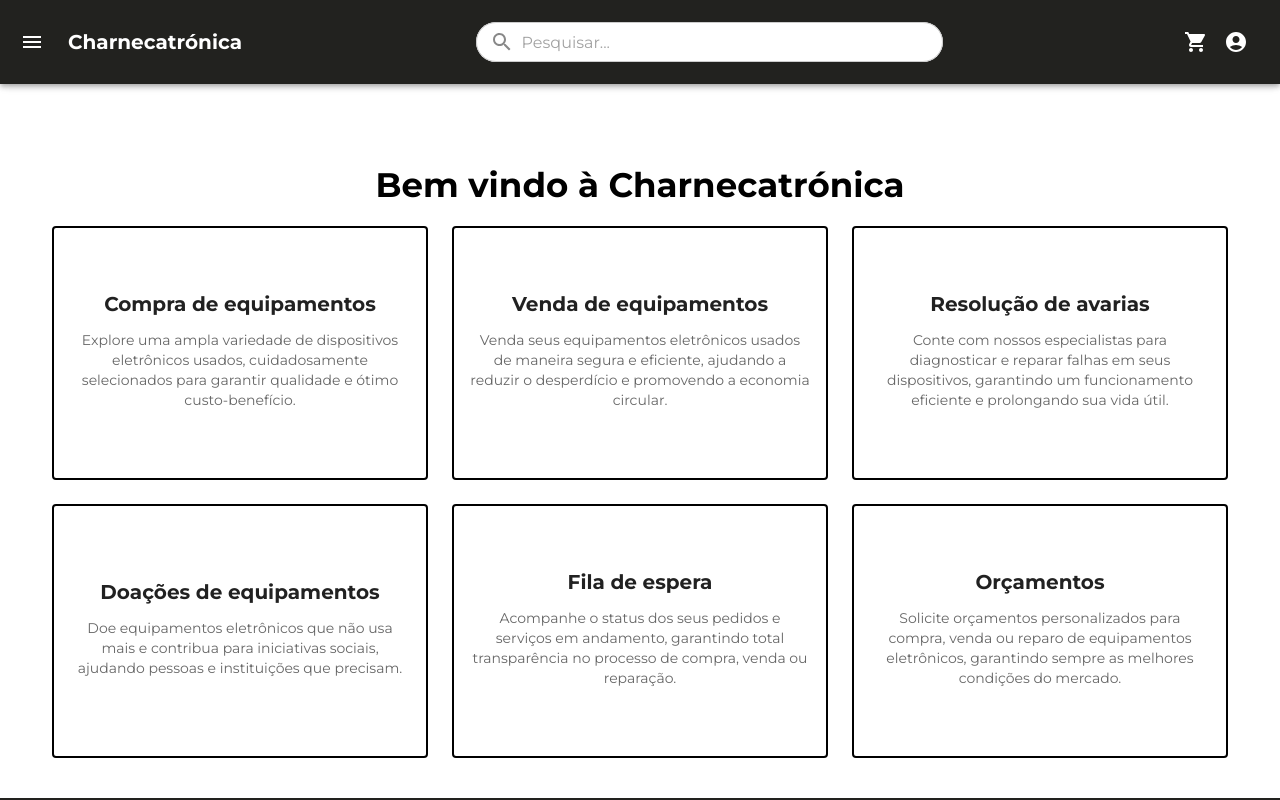
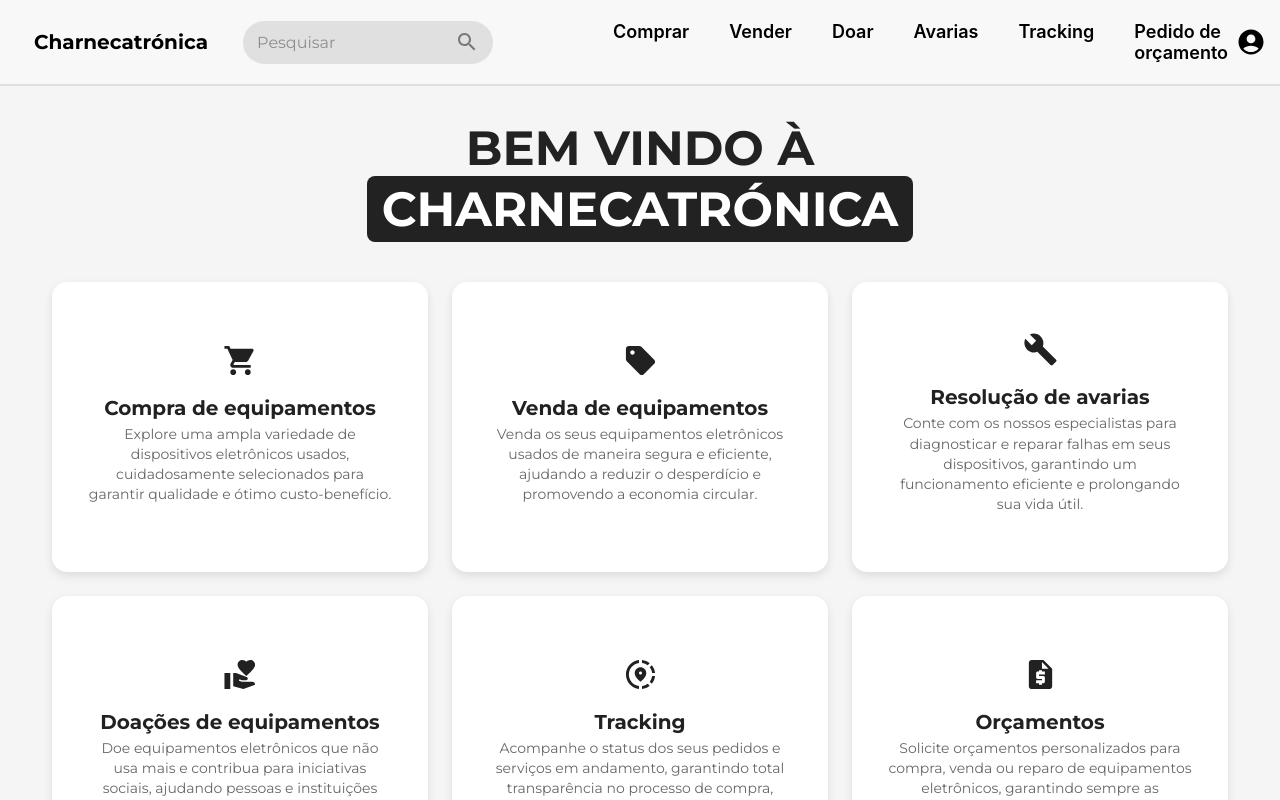
Before and after one commit to pedrorosa3/Charnecatronica, a React (Create React App) app in the folder projeto-grupo-9/: page / in a window 1280 px wide. Shown: the top 800 px of the page. Built offline with nearby package versions, Linux system fonts and the light colour scheme.

Commit message:
HomePage v2

```diff
--- a/projeto-grupo-9/src/Components/Header.js
+++ b/projeto-grupo-9/src/Components/Header.js
@@ -1,177 +1,185 @@
-import React, { useState, useRef, useEffect } from "react";
+import React, { useState } from "react";
 import {
   AppBar,
   Toolbar,
   Typography,
   IconButton,
-  Slide,
-  Paper,
-  List,
-  ListItem,
-  ListItemText,
-  Box,
   TextField,
   InputAdornment,
+  Box,
 } from "@mui/material";
 import SearchIcon from "@mui/icons-material/Search";
 import ShoppingCartIcon from "@mui/icons-material/ShoppingCart";
-import MenuIcon from "@mui/icons-material/Menu";
 import AccountCircleIcon from "@mui/icons-material/AccountCircle";
 import { Link } from "react-router-dom";
 
 const Header = () => {
-  const [menuOpen, setMenuOpen] = useState(false);
   const [searchTerm, setSearchTerm] = useState("");
-  const menuRef = useRef(null);
-
-  const toggleMenu = () => {
-    setMenuOpen((prev) => !prev);
-  };
-
-  // Fecha o menu ao clicar fora
-  useEffect(() => {
-    const handleClickOutside = (event) => {
-      if (menuRef.current && !menuRef.current.contains(event.target)) {
-        setMenuOpen(false);
-      }
-    };
-
-    if (menuOpen) {
-      document.addEventListener("mousedown", handleClickOutside);
-    } else {
-      document.removeEventListener("mousedown", handleClickOutside);
-    }
-
-    return () => {
-      document.removeEventListener("mousedown", handleClickOutside);
-    };
-  }, [menuOpen]);
 
   return (
-    <>
     <AppBar
       position="fixed"
-        sx={{ backgroundColor: "#22221F", padding: "10px 0", zIndex: 1301 }}
+      elevation={0}
+      sx={{
+        backgroundColor: "#F8F8F8",
+        padding: "10px 0",
+        borderBottom: "2px solid #E0E0E0",
+        width: "100vw",
+      }}
     >
       <Toolbar
         sx={{
           display: "flex",
           justifyContent: "space-between",
           alignItems: "center",
+          width: "100%",
         }}
       >
-          {/* Ícone do menu lateral */}
-          <IconButton
-            edge="start"
-            color="inherit"
-            aria-label="menu"
-            sx={{ mr: 2 }}
-            onClick={toggleMenu}
-          >
-            <MenuIcon sx={{ color: "#FFFFFF" }} />
-          </IconButton>
-
-          {/* Nome da Loja */}
+        {/*Box com os elementos todos*/}
+        <Box sx={{ display: "flex", alignItems: "center", width: "100%" }}>
           <Typography
             variant="h6"
-            component="div"
-            sx={{ fontWeight: "bold", color: "#FFFFFF" }}
+            fontWeight="bold"
+            sx={{ color: "#000", marginLeft: "10px", paddingRight: "35px" }}
           >
             Charnecatrónica
           </Typography>
 
-          {/* Barra de Pesquisa Centralizada */}
-          <Box
-            sx={{
-              flexGrow: 1,
-              display: "flex",
-              justifyContent: "center",
-              alignItems: "center",
-            }}
-          >
+          {/*SearchBar*/}
           <TextField
             variant="outlined"
-              placeholder="Pesquisar..."
+            placeholder="Pesquisar"
             size="small"
             value={searchTerm}
             onChange={(e) => setSearchTerm(e.target.value)}
             sx={{
-                backgroundColor: "#FFF",
+              backgroundColor: "#E0E0E0",
               borderRadius: "25px",
-                width: "50%", // Ajuste para alinhar com o título
-                minWidth: "400px", // Largura mínima para evitar distorções
-                maxWidth: "700px", // Largura máxima para manter proporção
+              width: "50%",
+              minWidth: "250px",
+              maxWidth: "700px",
+              marginRight: "20px",
               "& .MuiOutlinedInput-root": {
                 borderRadius: "25px",
                 "& fieldset": {
-                    borderColor: "#CCC",
+                  border: "none",
                 },
                 "&:hover fieldset": {
                   borderColor: "#AAA",
                 },
                 "&.Mui-focused fieldset": {
-                    borderColor: "#FFFFFF",
+                  borderColor: "#000",
+                },
+                "& input": {
+                  padding: "10px 14px",
                 },
               },
             }}
             InputProps={{
-                startAdornment: (
-                  <InputAdornment position="start">
-                    <SearchIcon sx={{ color: "#888" }} />
+              endAdornment: (
+                <InputAdornment position="end">
+                  <SearchIcon sx={{ color: "#777", cursor: "pointer" }} />
                 </InputAdornment>
               ),
             }}
           />
+
+          {/*Box que contem a "navbar"*/}
+          <Box
+            sx={{
+              display: "flex",
+              gap: "40px",
+              flexGrow: 1,
+              paddingLeft: "100px",
+            }}
+          >
+            <Link
+              to="/comprar"
+              style={{
+                textDecoration: "none",
+                color: "#000",
+                fontWeight: "600",
+                fontSize: "18px",
+              }}
+            >
+              Comprar
+            </Link>
+            <Link
+              to="/vender"
+              style={{
+                textDecoration: "none",
+                color: "#000",
+                fontWeight: "600",
+                fontSize: "18px",
+              }}
+            >
+              Vender
+            </Link>
+            <Link
+              to="/doar"
+              style={{
+                textDecoration: "none",
+                color: "#000",
+                fontWeight: "600",
+                fontSize: "18px",
+              }}
+            >
+              Doar
+            </Link>
+            <Link
+              to="/avarias"
+              style={{
+                textDecoration: "none",
+                color: "#000",
+                fontWeight: "600",
+                fontSize: "18px",
+              }}
+            >
+              Avarias
+            </Link>
+            <Link
+              to="/tracking"
+              style={{
+                textDecoration: "none",
+                color: "#000",
+                fontWeight: "600",
+                fontSize: "18px",
+              }}
+            >
+              Tracking
+            </Link>
+            <Link
+              to="/orcamento"
+              style={{
+                textDecoration: "none",
+                color: "#000",
+                fontWeight: "600",
+                fontSize: "18px",
+              }}
+            >
+              Pedido de orçamento
+            </Link>
           </Box>
 
-          {/* Ícones de Conta e Carrinho */}
-          <Box sx={{ display: "flex", alignItems: "center" }}>
+          {/*Box dos icones*/}
+          <Box
+            sx={{
+              display: "flex",
+              alignItems: "center",
+              gap: 1,
+              marginRight: "30px",
+            }}
+          >
             <IconButton color="inherit">
-              <ShoppingCartIcon sx={{ color: "#FFFFFF" }} />
+              <AccountCircleIcon sx={{ color: "#000", fontSize: "30px" }} />
             </IconButton>
             <IconButton color="inherit">
-              <AccountCircleIcon sx={{ color: "#FFFFFF" }} />
+              <ShoppingCartIcon sx={{ color: "#000", fontSize: "30px" }} />
             </IconButton>
+          </Box>
         </Box>
       </Toolbar>
     </AppBar>
-
-      {/* Espaço reservado para evitar sobreposição com o conteúdo */}
-      <Box sx={{ height: "64px" }} />
-
-      {/* Menu lateral que desliza suavemente */}
-      <Slide direction="down" in={menuOpen} mountOnEnter unmountOnExit>
-        <Paper
-          ref={menuRef}
-          elevation={4}
-          sx={{
-            position: "absolute",
-            top: "82px",
-            left: 0,
-            width: "250px",
-            backgroundColor: "#22221F",
-            zIndex: 1300,
-          }}
-        >
-          <List>
-            {["Início", "Comprar", "Vender", "Doar"].map((text, index) => (
-              <ListItem
-                button
-                key={index}
-                component={Link}
-                to={text.toLowerCase()}
-                onClick={() => setMenuOpen(false)}
-              >
-                <ListItemText
-                  primary={text}
-                  sx={{ color: "#FFFFFF", textAlign: "center" }}
-                />
-              </ListItem>
-            ))}
-          </List>
-        </Paper>
-      </Slide>
-    </>
   );
 };
 
--- a/projeto-grupo-9/src/Pages/HomePage.js
+++ b/projeto-grupo-9/src/Pages/HomePage.js
@@ -2,34 +2,46 @@ import React from "react";
 import Header from "../Components/Header";
 import Footer from "../Components/Footer";
 import { Box, Grid, Card, CardContent, Typography } from "@mui/material";
+import ShoppingCartIcon from "@mui/icons-material/ShoppingCart";
+import SellIcon from "@mui/icons-material/Sell";
+import BuildIcon from "@mui/icons-material/Build";
+import VolunteerActivismIcon from "@mui/icons-material/VolunteerActivism";
+import ShareLocationIcon from "@mui/icons-material/ShareLocation";
+import RequestQuoteIcon from "@mui/icons-material/RequestQuote";
 
 const cards = [
   {
+    icon: <ShoppingCartIcon fontSize="large" />,
     title: "Compra de equipamentos",
     description:
       "Explore uma ampla variedade de dispositivos eletrônicos usados, cuidadosamente selecionados para garantir qualidade e ótimo custo-benefício.",
   },
   {
+    icon: <SellIcon fontSize="large" />,
     title: "Venda de equipamentos",
     description:
-      "Venda seus equipamentos eletrônicos usados de maneira segura e eficiente, ajudando a reduzir o desperdício e promovendo a economia circular.",
+      "Venda os seus equipamentos eletrônicos usados de maneira segura e eficiente, ajudando a reduzir o desperdício e promovendo a economia circular.",
   },
   {
+    icon: <BuildIcon fontSize="large" />,
     title: "Resolução de avarias",
     description:
-      "Conte com nossos especialistas para diagnosticar e reparar falhas em seus dispositivos, garantindo um funcionamento eficiente e prolongando sua vida útil.",
+      "Conte com os nossos especialistas para diagnosticar e reparar falhas em seus dispositivos, garantindo um funcionamento eficiente e prolongando sua vida útil.",
   },
   {
+    icon: <VolunteerActivismIcon fontSize="large" />,
     title: "Doações de equipamentos",
     description:
       "Doe equipamentos eletrônicos que não usa mais e contribua para iniciativas sociais, ajudando pessoas e instituições que precisam.",
   },
   {
-    title: "Fila de espera",
+    icon: <ShareLocationIcon fontSize="large" />,
+    title: "Tracking",
     description:
       "Acompanhe o status dos seus pedidos e serviços em andamento, garantindo total transparência no processo de compra, venda ou reparação.",
   },
   {
+    icon: <RequestQuoteIcon fontSize="large" />,
     title: "Orçamentos",
     description:
       "Solicite orçamentos personalizados para compra, venda ou reparo de equipamentos eletrônicos, garantindo sempre as melhores condições do mercado.",
@@ -43,25 +55,45 @@ const HomePage = () => {
         display: "flex",
         flexDirection: "column",
         minHeight: "100vh",
-        backgroundColor: "#FFFFFF",
+        backgroundColor: "#F5F5F5",
       }}
     >
       <Header />
-
-      {/* Título Fixo */}
       <Box
         sx={{
-          paddingTop: "100px",
-          paddingBottom: "20px",
+          paddingTop: "120px",
+          paddingBottom: "30px",
           textAlign: "center",
         }}
       >
-        <Typography variant="h4" fontWeight="bold" sx={{ color: "#000" }}>
-          Bem vindo à Charnecatrónica
+        <Typography variant="h3" fontWeight="bold" sx={{ color: "#222" }}>
+          BEM VINDO À
         </Typography>
+        <Typography
+          variant="h3"
+          fontWeight="bold"
+          sx={{
+            backgroundColor: "#222",
+            color: "#FFFFFF",
+            display: "inline-block",
+            padding: "5px 15px",
+            borderRadius: "8px",
+          }}
+        >
+          CHARNECATRÓNICA
+        </Typography>
+        <Typography
+          variant="body1"
+          sx={{
+            marginTop: "10px",
+            maxWidth: "600px",
+            marginX: "auto",
+            color: "#444",
+          }}
+        ></Typography>
       </Box>
 
-      {/* Grid com 6 Cartões (2 Linhas de 3 Cartões) */}
+      {/*Box do grid com 2 linhas e 3 colunas*/}
       <Box
         sx={{
           flex: 1,
@@ -81,19 +113,24 @@ const HomePage = () => {
             <Grid item key={index} xs={12} sm={6} md={4}>
               <Card
                 sx={{
-                  border: "2px solid #000",
-                  boxShadow: "none",
+                  backgroundColor: "#FFFFFF",
+                  borderRadius: "15px",
+                  boxShadow: "0px 4px 10px rgba(0, 0, 0, 0.1)",
                   minHeight: "250px",
                   display: "flex",
                   flexDirection: "column",
                   justifyContent: "center",
+                  alignItems: "center",
+                  padding: "20px",
+                  textAlign: "center",
                 }}
               >
-                <CardContent sx={{ textAlign: "center" }}>
+                <CardContent>
+                  {card.icon}
                   <Typography
                     variant="h6"
                     fontWeight="bold"
-                    sx={{ marginBottom: "10px" }}
+                    sx={{ marginTop: "10px" }}
                   >
                     {card.title}
                   </Typography>
```
Lines whose indentation alone changed are shown as unchanged.
